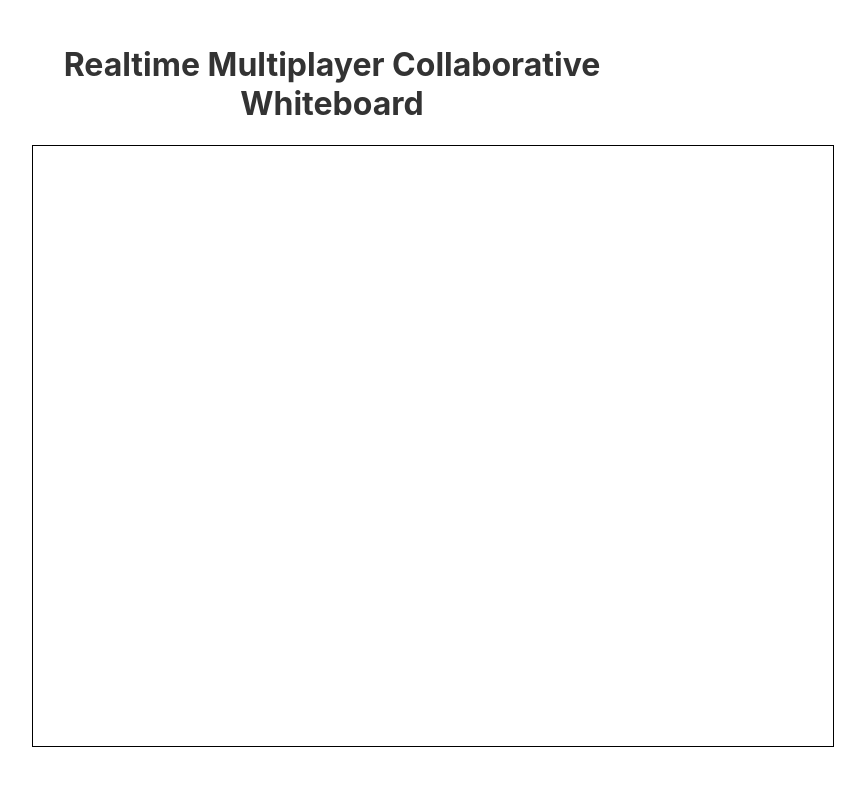
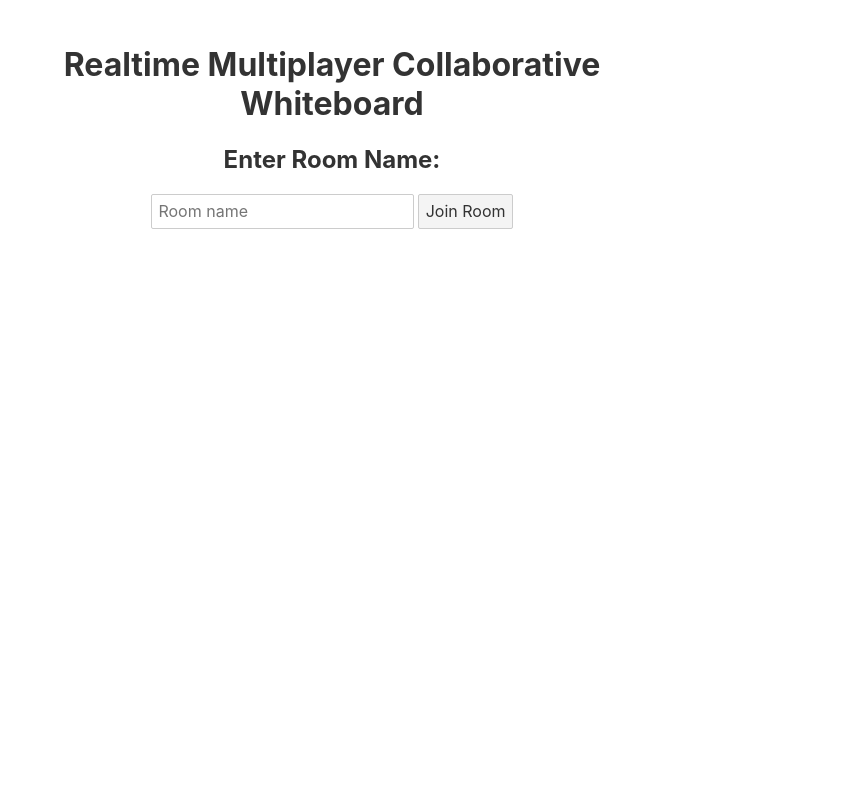
Before and after one commit to alenros/fake-artist-remastered, a Svelte app in the folder svelte-whiteboard-app/: page / in a window 1280 px wide. Shown: the top 786 px of the page, without its empty margins (308-1173 px from the left). Built offline with nearby package versions, Linux system fonts and the light colour scheme; no server answers.

Commit message:
feat: Add rooms

```diff
--- a/svelte-whiteboard-app/src/Whiteboard.svelte
+++ b/svelte-whiteboard-app/src/Whiteboard.svelte
@@ -5,37 +5,64 @@
   const socket = io('http://localhost:5000'); // Connect to the server
 
   let drawing = false;
+  let canvas;
   let context;
 
-  onMount(() => {
-    const canvas = document.getElementById('canvas');
+  let room = ''; // To store the current room name
+
+  // Event handler for joining a room
+  function joinRoom() {
+    if (room.trim() === '') return;
+    socket.emit('join-room', room);
+  }
+
+  // Event handler for leaving the current room
+  function leaveRoom() {
+    socket.emit('leave-room', room);
+    room = '';
+  }
+
+
+  function handleMouseDown(event) {
+    if (!canvas) return;
+    const { offsetX, offsetY } = event;
+    drawing = true;
+
+    socket.emit('draw', { type: 'start', x: offsetX, y: offsetY, room });
+  }
+
+  function handleMouseMove(event) {
+    if (!canvas) return;
+    if (!drawing) return;
+    const { offsetX, offsetY } = event;
+
+    socket.emit('draw', { type: 'move', x: offsetX, y: offsetY, room });
+  }
+
+  function handleMouseUp(event) {
+    if (!canvas) return;
+    drawing = false;
+  }
+
+  $: if (room) {
+    console.log("Create the canvas and set up listeners when the room is joined");
+    // Create the canvas and set up listeners when the room is joined
+    canvas = document.getElementById('canvas');
     context = canvas.getContext('2d');
-
 
     socket.on('draw', (data) => {
       drawOnCanvas(data);
     });
+
+    socket.on('existing-drawings', (existingDrawings) => {
+      existingDrawings.forEach((data) => {
+        drawOnCanvas(data);
       });
-
-  function handleMouseDown(event) {
-    const { offsetX, offsetY } = event;
-    drawing = true;
-
-    socket.emit('draw', { type: 'start', x: offsetX, y: offsetY });
-  }
-
-  function handleMouseMove(event) {
-    if (!drawing) return;
-    const { offsetX, offsetY } = event;
-
-    socket.emit('draw', { type: 'move', x: offsetX, y: offsetY });
-  }
-
-  function handleMouseUp(event) {
-    drawing = false;
+    });
   }
 
   function drawOnCanvas(data) {
+    console.log('drawing on canvas');
     const { type, x, y } = data;
 
     if (type === 'start') {
@@ -48,6 +75,12 @@
   }
 </script>
 
+<div>
+  <h2>Enter Room Name:</h2>
+  <input bind:value={room} placeholder="Room name" />
+  <button on:click={joinRoom}>Join Room</button>
+  {#if room}
+    <button on:click={leaveRoom}>Leave Room</button>
     <canvas
       id="canvas"
       width="800"
@@ -57,3 +90,8 @@
       on:mousemove={handleMouseMove}
       on:mouseup={handleMouseUp}
     />
+    {:else}
+      <canvas id="canvas"/>
+
+  {/if}
+</div>
```
Also changed, not shown: 1 other file (tests, documents, lock files or other folders). Lines whose indentation alone changed are shown as unchanged.
